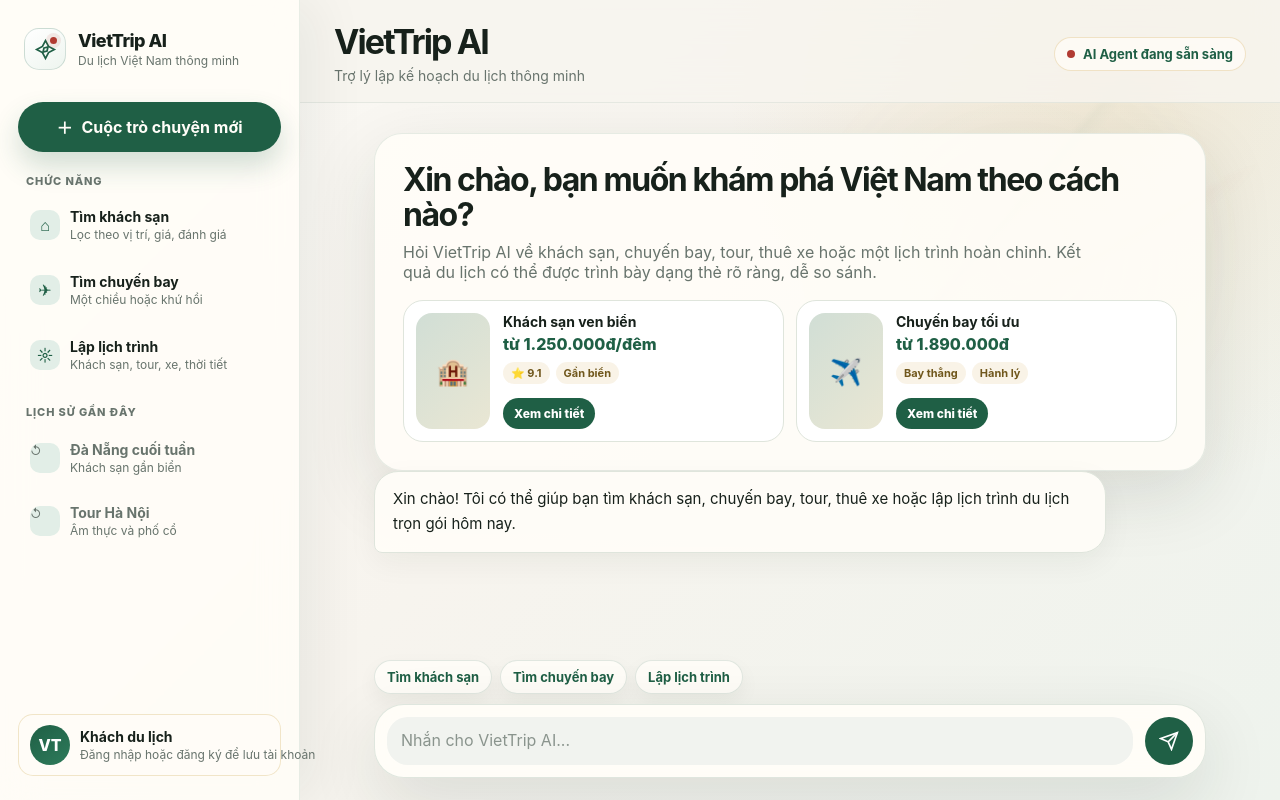
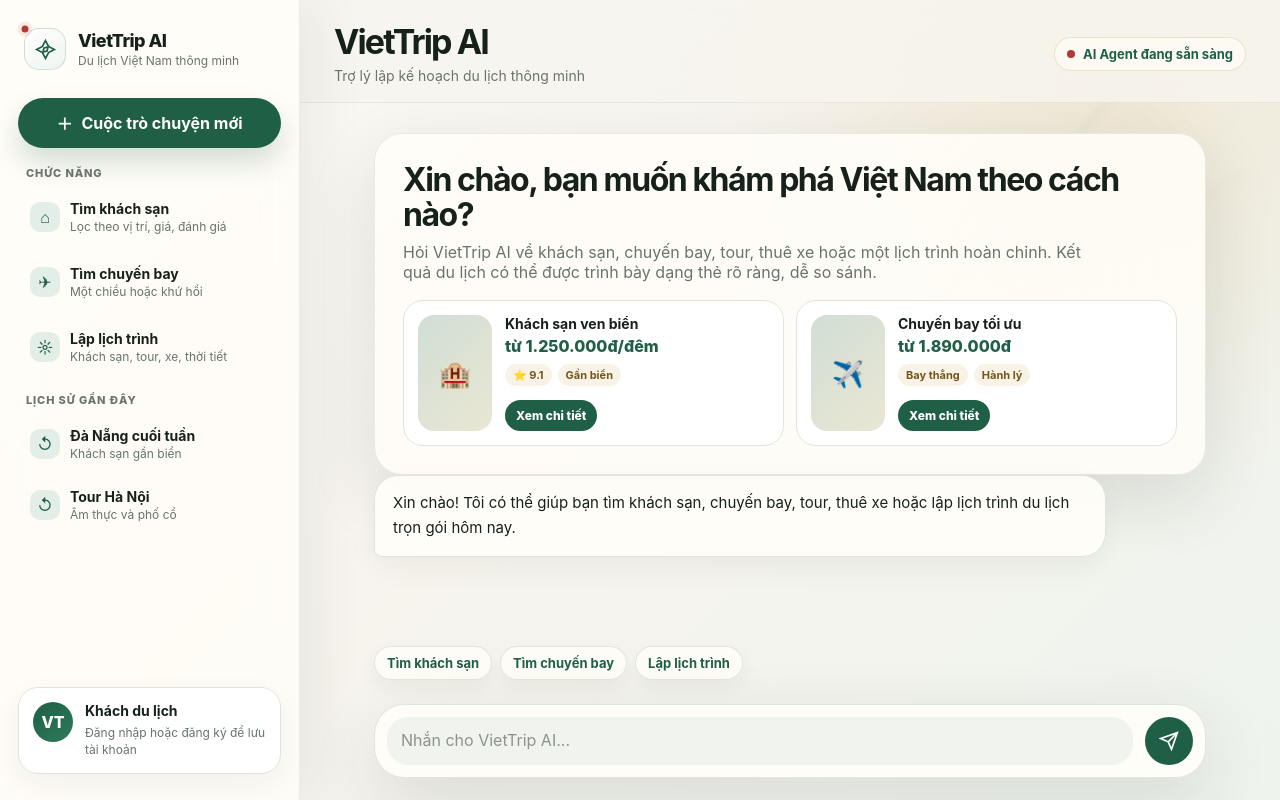
Before and after one commit to vyvy31082004/Travel_Agent, a FastAPI app: template src/templates/chat.html in a window 1280 px wide. Run offline with FastAPI, Linux system fonts and the light colour scheme; the template is opened without the code that fills it, so the values that code supplies are empty; parts of the project's set-up code (start-up, migrations or seed data) failed here and were passed over; some libraries are stand-ins or nearby versions.

Commit message:
style: enhance layout and responsiveness of chat sidebar and account section

```diff
--- a/src/templates/chat.html
+++ b/src/templates/chat.html
@@ -67,9 +67,12 @@
         position: relative;
         z-index: 5;
         display: flex;
+        min-height: 0;
+        height: 100vh;
         flex-direction: column;
-        gap: 22px;
-        padding: 24px 18px;
+        gap: 18px;
+        overflow: hidden;
+        padding: 24px 18px 22px;
         background: rgba(255, 253, 248, 0.88);
         border-right: 1px solid rgba(31, 95, 69, 0.1);
         box-shadow: 18px 0 50px rgba(23, 33, 27, 0.06);
@@ -98,13 +101,14 @@
       .brand-mark::after {
         content: "";
         position: absolute;
-        right: 8px;
-        top: 8px;
+        top: 0;
+        left: 0;
         width: 7px;
         height: 7px;
         border-radius: 999px;
         background: var(--red);
         box-shadow: 0 0 0 4px rgba(177, 59, 50, 0.1);
+        transform: translate(-50%, -50%);
       }
 
       .brand-title {
@@ -151,8 +155,13 @@
 
       .sidebar-section {
         display: flex;
+        min-height: 0;
         flex-direction: column;
         gap: 9px;
+      }
+
+      .sidebar-section.history-section {
+        flex: 1 1 auto;
       }
 
       .section-label {
@@ -204,8 +213,14 @@
         font-size: 14px;
       }
 
+      .nav-text,
+      .history-item > span:last-child {
+        min-width: 0;
+        flex: 1;
+      }
+
       .nav-text span,
-      .history-item span {
+      .history-item > span:last-child span {
         display: block;
         color: var(--muted);
         font-size: 12px;
@@ -217,8 +232,8 @@
 
       .history-list {
         display: flex;
-        min-height: 70px;
-        max-height: 190px;
+        min-height: 0;
+        flex: 1 1 auto;
         flex-direction: column;
         gap: 5px;
         overflow: auto;
@@ -229,8 +244,45 @@
       }
 
       .account-card {
-        border-color: rgba(215, 181, 109, 0.34);
-        background: rgba(255, 253, 248, 0.76);
+        flex-shrink: 0;
+        align-items: flex-start;
+        gap: 12px;
+        min-height: 76px;
+        padding: 14px;
+        border: 1px solid var(--line);
+        border-radius: 20px;
+        background: #fff;
+        box-shadow: 0 10px 30px rgba(23, 33, 27, 0.05);
+      }
+
+      .account-card .nav-text {
+        display: flex;
+        min-width: 0;
+        flex: 1;
+        flex-direction: column;
+        justify-content: center;
+        gap: 4px;
+      }
+
+      .account-card .nav-text span {
+        display: -webkit-box;
+        overflow: hidden;
+        white-space: normal;
+        line-height: 1.4;
+        -webkit-box-orient: vertical;
+        -webkit-line-clamp: 2;
+      }
+
+      .account-actions {
+        display: flex;
+        flex-shrink: 0;
+        flex-direction: column;
+        gap: 8px;
+        padding-bottom: 4px;
+      }
+
+      .logout-form {
+        margin: 0;
       }
 
       .avatar {
@@ -340,7 +392,7 @@
         flex: 1;
         min-height: 0;
         overflow-y: auto;
-        padding: 30px min(6vw, 74px) 190px;
+        padding: 30px min(6vw, 74px) 250px;
         scroll-behavior: smooth;
       }
 
@@ -438,9 +490,10 @@
 
       .travel-card {
         display: grid;
-        grid-template-columns: 74px 1fr;
+        grid-template-columns: 74px minmax(0, 1fr);
         gap: 13px;
-        padding: 12px;
+        min-width: 0;
+        padding: 14px;
         border: 1px solid var(--line);
         border-radius: 20px;
         background: #fff;
@@ -503,13 +556,16 @@
         bottom: 22px;
         left: min(6vw, 74px);
         z-index: 3;
+        display: flex;
+        flex-direction: column;
+        gap: 1.5rem;
       }
 
       .quick-prompts {
         display: flex;
         flex-wrap: wrap;
         gap: 8px;
-        margin-bottom: 10px;
+        margin: 0;
       }
 
       .quick-prompt {
@@ -626,7 +682,7 @@
         }
 
         .messages {
-          padding: 22px 16px 190px;
+          padding: 22px 16px 250px;
         }
 
         .composer-wrap {
@@ -704,7 +760,7 @@
           </button>
         </nav>
 
-        <section class="sidebar-section" aria-label="Lịch sử gần đây">
+        <section class="sidebar-section history-section" aria-label="Lịch sử gần đây">
           <div class="section-label">Lịch sử gần đây</div>
           <div id="history-list" class="history-list">
             <button class="history-item" type="button" data-prompt="Tìm khách sạn ở Đà Nẵng rating từ 9.0">
@@ -720,12 +776,13 @@
 
         <div class="sidebar-spacer"></div>
 
+        <div class="account-actions">
         {% if current_user %}
         <div class="account-card" aria-label="Tài khoản người dùng">
           <span class="avatar" aria-hidden="true">{{ current_user.full_name[:2].upper() }}</span>
           <span class="nav-text"><strong>{{ current_user.full_name }}</strong><span>{{ current_user.email }}</span></span>
         </div>
-        <form action="/logout" method="post">
+        <form class="logout-form" action="/logout" method="post">
           <button class="nav-item" type="submit">
             <span class="nav-icon" aria-hidden="true">↩</span>
             <span class="nav-text"><strong>Đăng xuất</strong><span>Kết thúc phiên hiện tại</span></span>
@@ -737,6 +794,7 @@
           <span class="nav-text"><strong>Khách du lịch</strong><span>Đăng nhập hoặc đăng ký để lưu tài khoản</span></span>
         </a>
         {% endif %}
+        </div>
       </aside>
 
       <main class="main-panel">
```
